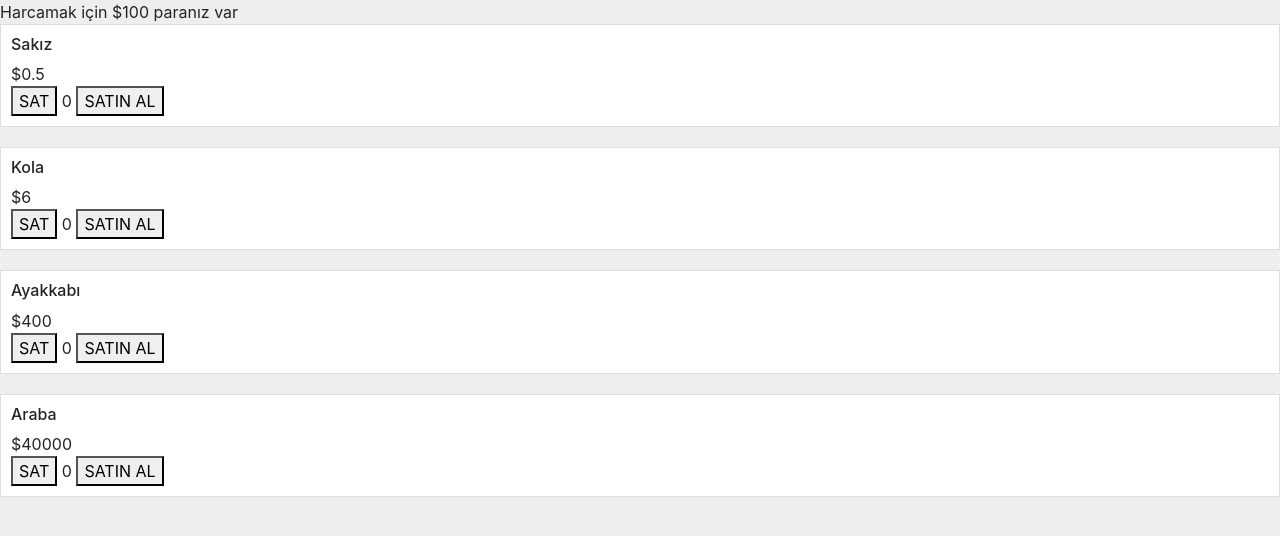
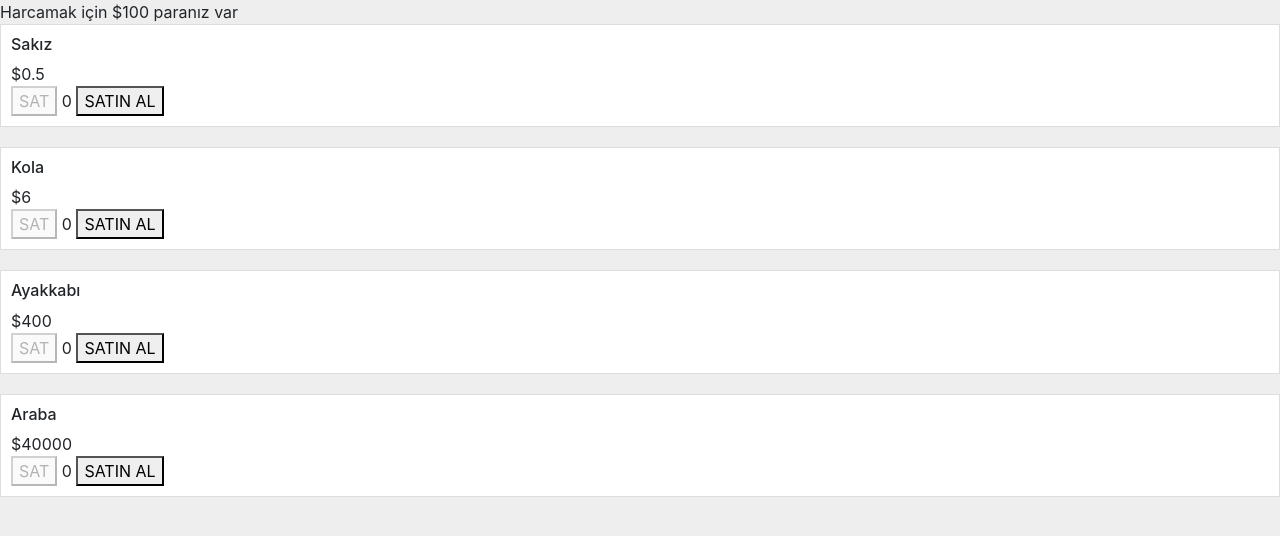
Before and after one commit to Yunus-Emre-Tasci/React_Para-Harcama-Uygulamas-, a React (Create React App) app: page / in a window 1280 px wide. Shown: the top 536 px of the page. Built offline with nearby package versions, Linux system fonts and the light colour scheme.

Commit message:
setTotal

```diff
--- a/src/App.js
+++ b/src/App.js
@@ -8,9 +8,14 @@ import Product from "./components/Product";
 const App=()=>{
 const [money, setMoney] = useState(100)
 const [basket, setBasket] = useState([])
+const [total, setTotal] = useState(0)
 
 useEffect(()=>{
+   setTotal(basket.reduce((acc, item) => {
+     return acc + (item.amount * (products.find(product => product.id === item.id)).price)
+   }, 0))
    console.log(basket);
+   console.log(total);
 }, [basket])
 
   return(
--- a/src/components/Product.js
+++ b/src/components/Product.js
@@ -25,7 +25,7 @@ const addBasket=()=>{
 
 const removeBasket=()=> {
     const currentBasket = basket.find(item => item.id === product.id)
-    const basketWithoutCurrent=basket.filter(item=>item.id!==product.item)
+    const basketWithoutCurrent=basket.filter(item=>item.id!==product.id)
     currentBasket.amount -= 1
     if (currentBasket.amount === 0) {
          setBasket([...basketWithoutCurrent])
@@ -39,7 +39,7 @@ const removeBasket=()=> {
         <h6> {product.title} </h6>
         <div className="price"> ${product.price} </div>
         <div className="actions">
-            <button onClick={removeBasket}>SAT</button>
+            <button disabled={!basketItem} onClick={removeBasket}>SAT</button>
             < span className = "amount" > {
                 basketItem && basketItem.amount || 0
             } </span>
```
